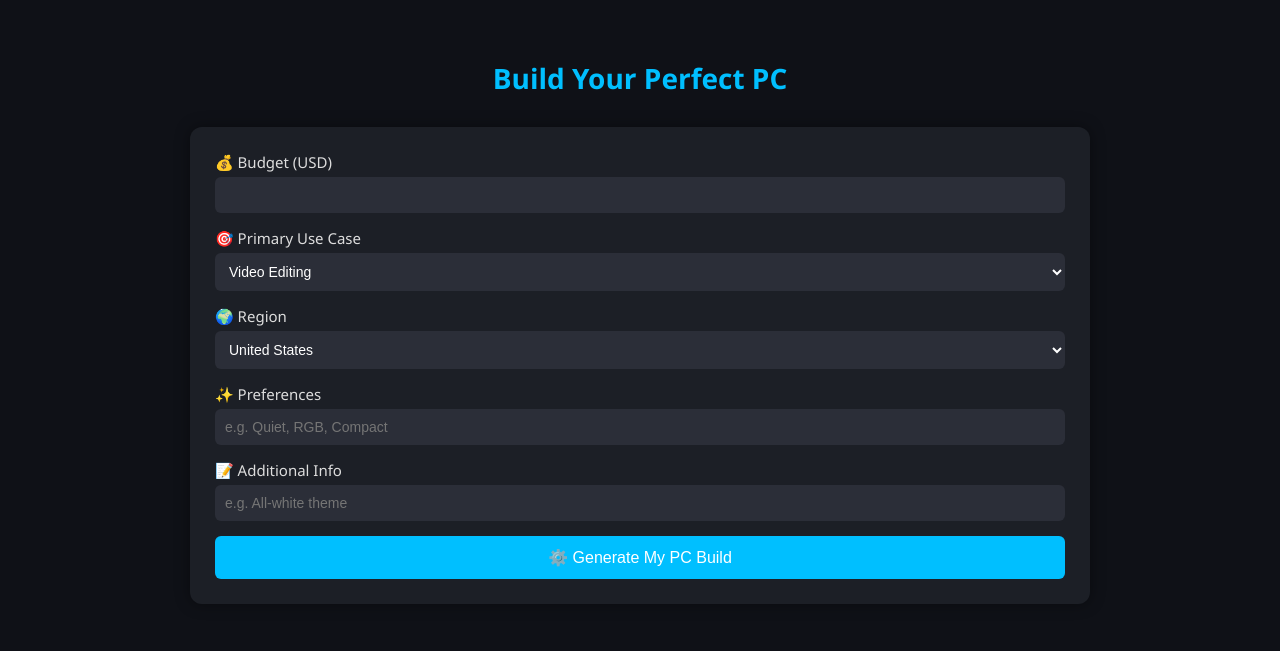
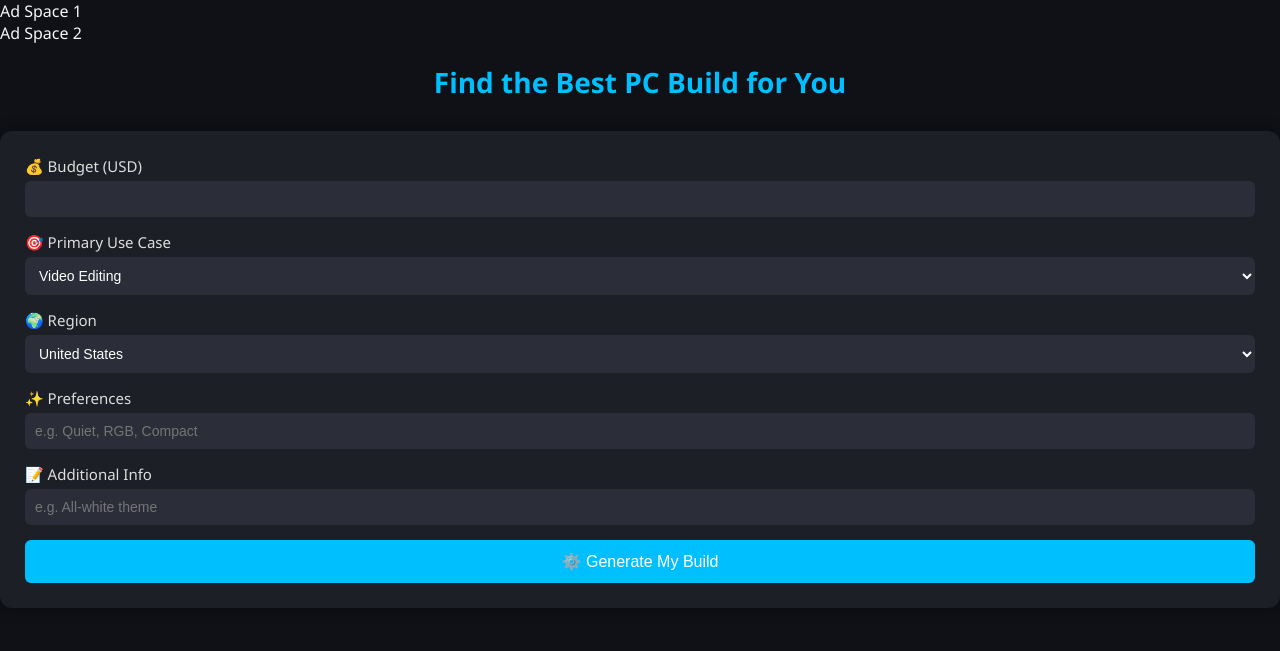
Before and after one commit to Jeetski2980/PC-builder, a plain HTML site: page index.html in a window 1280 px wide. Drawn offline with Linux system fonts and the light colour scheme.

Commit message:
Update index.html

```diff
--- a/index.html
+++ b/index.html
@@ -3,12 +3,17 @@
 <head>
   <meta charset="UTF-8" />
   <meta name="viewport" content="width=device-width, initial-scale=1.0"/>
-  <title>PC Builder AI</title>
+  <title>PC Builder by Base44</title>
   <link rel="stylesheet" href="style.css" />
 </head>
 <body>
-  <div class="container">
-    <h1>Build Your Perfect PC</h1>
+  <div class="main-layout">
+    <aside class="sidebar">
+      <div class="ad">Ad Space 1</div>
+      <div class="ad">Ad Space 2</div>
+    </aside>
+    <main class="content">
+      <h1>Find the Best PC Build for You</h1>
       <form id="pc-builder-form" class="form-card">
         <label>💰 Budget (USD)
           <input type="number" id="budget" required />
@@ -32,12 +37,12 @@
         <label>📝 Additional Info
           <input type="text" id="extra_info" placeholder="e.g. All-white theme" />
         </label>
-      <button type="submit">⚙️ Generate My PC Build</button>
+        <button type="submit">⚙️ Generate My Build</button>
       </form>
 
       <div id="results" class="results-container"></div>
+    </main>
   </div>
-
   <script src="script.js"></script>
 </body>
 </html>
```
Lines whose indentation alone changed are shown as unchanged.
